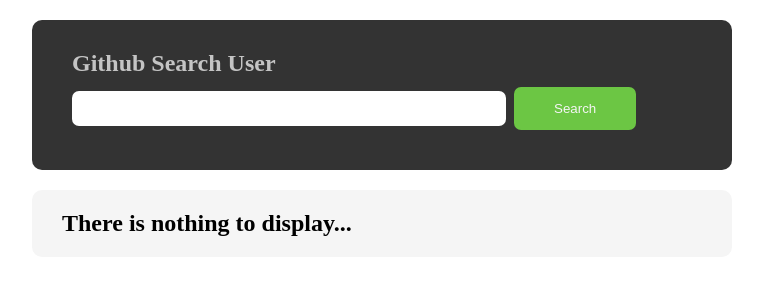
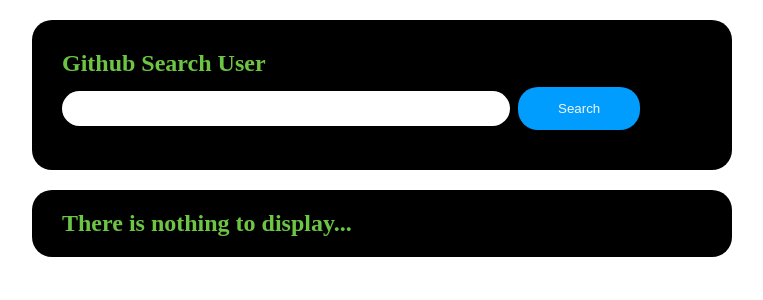
Before and after one commit to Duncan-DS/g-p-f, a React (Create React App) app in the folder git-prof-finder/: page / in a window 1280 px wide. Shown: the top 300 px of the page, without its empty margins (258-1021 px from the left). Built offline with nearby package versions, Linux system fonts and the light colour scheme.

Commit message:
Reworked stylisation

```diff
--- a/git-prof-finder/src/components/pages/Home/Home.css
+++ b/git-prof-finder/src/components/pages/Home/Home.css
@@ -1,12 +1,12 @@
 .search-form {
-    background: #333;
-    padding: 10px 40px;
-    border-radius: 10px;
+    background: black;
+    padding: 10px 30px;
+    border-radius: 20px;
     height: 150px;
     display: flex;
     justify-content: center;
     flex-direction: column;
-    color: #c4c4c4;
+    color: #6cc644;
 }
 
 .search-form form {
@@ -15,29 +15,29 @@
 
 .search-form input {
     width: 70%;
-
 }
 
 .search-form input,
 .search-form button {
     outline: none;
     padding: 10px;
-    border-radius: 7px;
+    border-radius: 20px;
     border: none;
 }
 
 .search-form button {
    padding: 14px 40px;
-   background: #6cc644;
+   background: rgb(0, 157, 255);
    margin: 0 8px;
    color: #f5f5f5;
 }
 
 .search-results {
-    background-color: #f5f5f5;
+    background-color: black;
+    color: #6cc644;
     padding: 20px 30px;
     margin: 20px 0;
-    border-radius: 10px;
+    border-radius: 20px;
 }
 
 .user {
@@ -46,7 +46,6 @@
     margin: 20px 0;
     align-items: center;
     padding: 0px 0px;
-    border-bottom: #444 solid 1px;
 }
 
 .user .image {
@@ -74,7 +73,7 @@
 .pagination button {
     outline: none;
     padding: 5px;
-    border-radius: 5px;
+    border-radius: 10px;
     border: none;
 }
 
```
